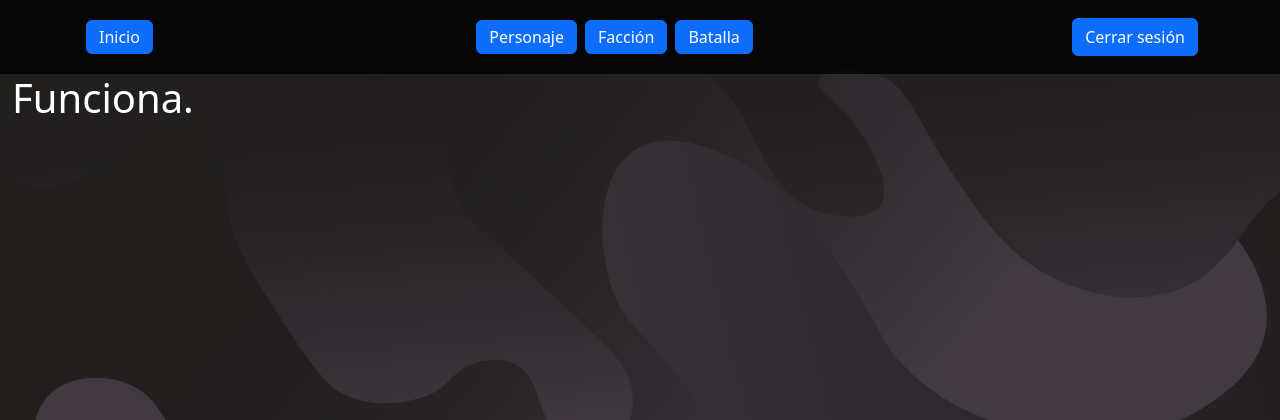
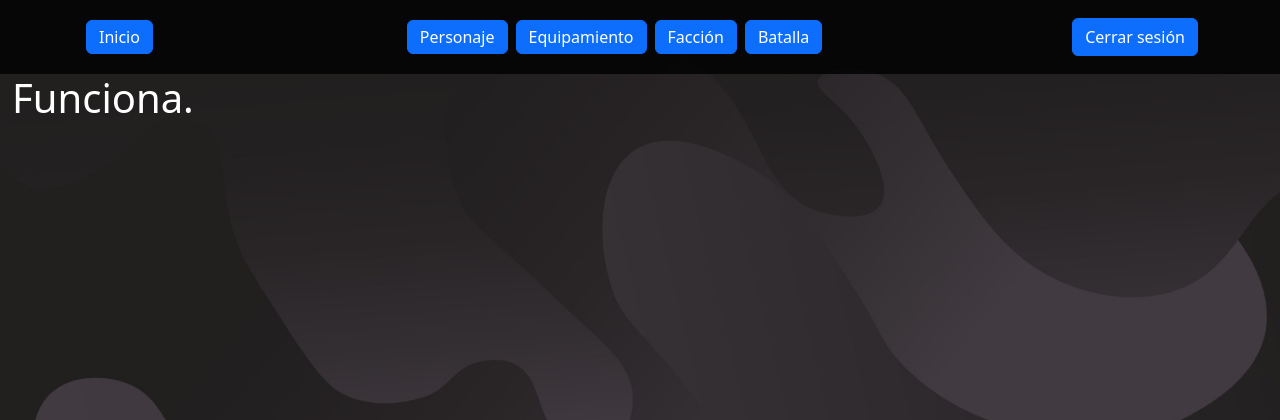
Before and after one commit to AlbertoRuiz-Dev/TierraMedia_Django, a Django app: page / in a window 1280 px wide. Shown: the top 420 px of the page. Run offline with Django 5.2, Linux system fonts and the light colour scheme.

Commit message:
Botón equipamiento añadido

```diff
--- a/juego/templates/header.html
+++ b/juego/templates/header.html
@@ -17,6 +17,9 @@
                     <button class="btn btn-primary m-1 p-1"><a class="nav-link px-2 text-white p-0 m-0" href="#">Personaje</a></button>
                 </li>
                 <li>
+                    <button class="btn btn-primary m-1 p-1"><a class="nav-link px-2 text-white p-0 m-0" href="#">Equipamiento</a></button>
+                </li>
+                <li>
                     <button class="btn btn-primary m-1 p-1"><a class="nav-link px-2 text-white p-0 m-0" href="#">Facción</a></button>
                 </li>
                 <li>
```
